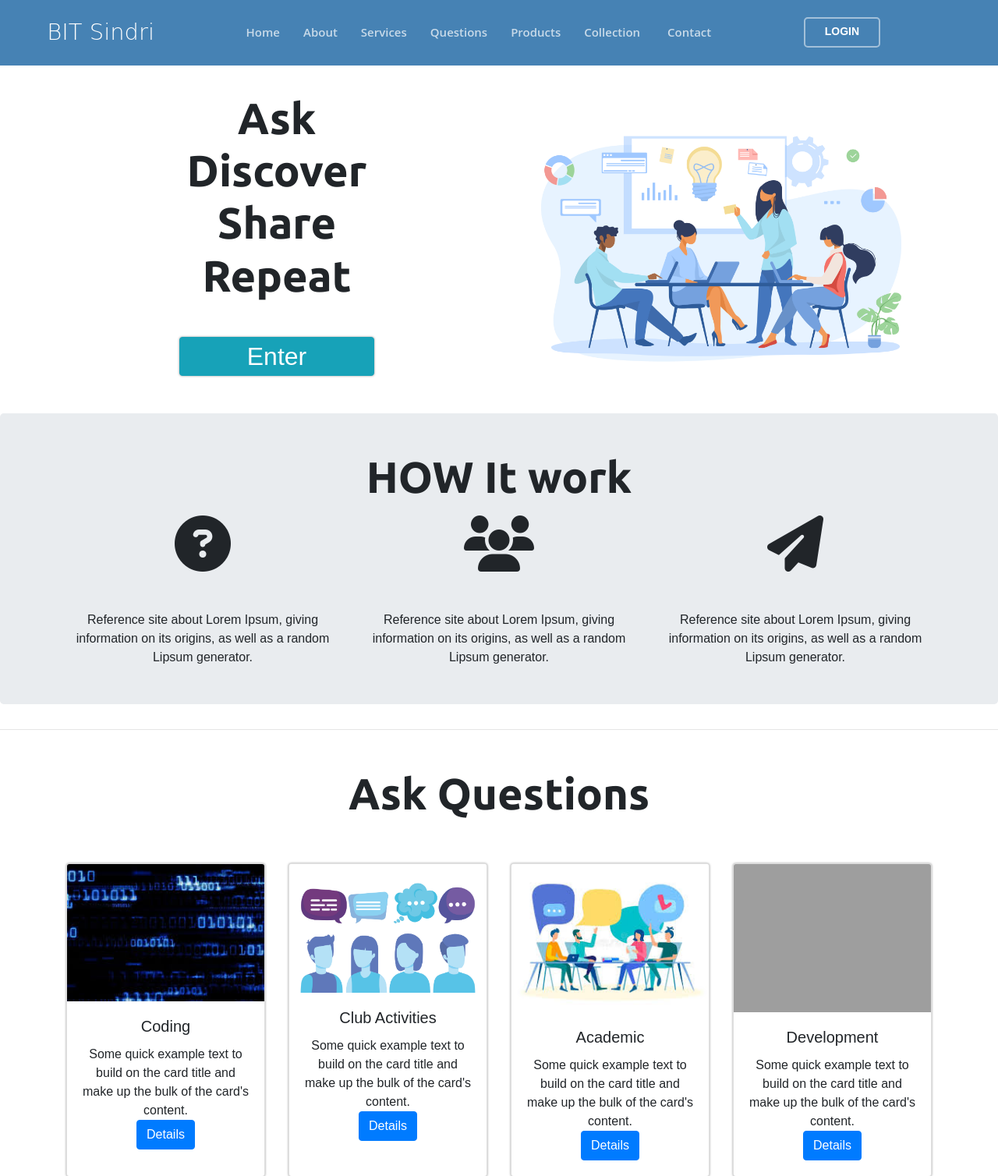
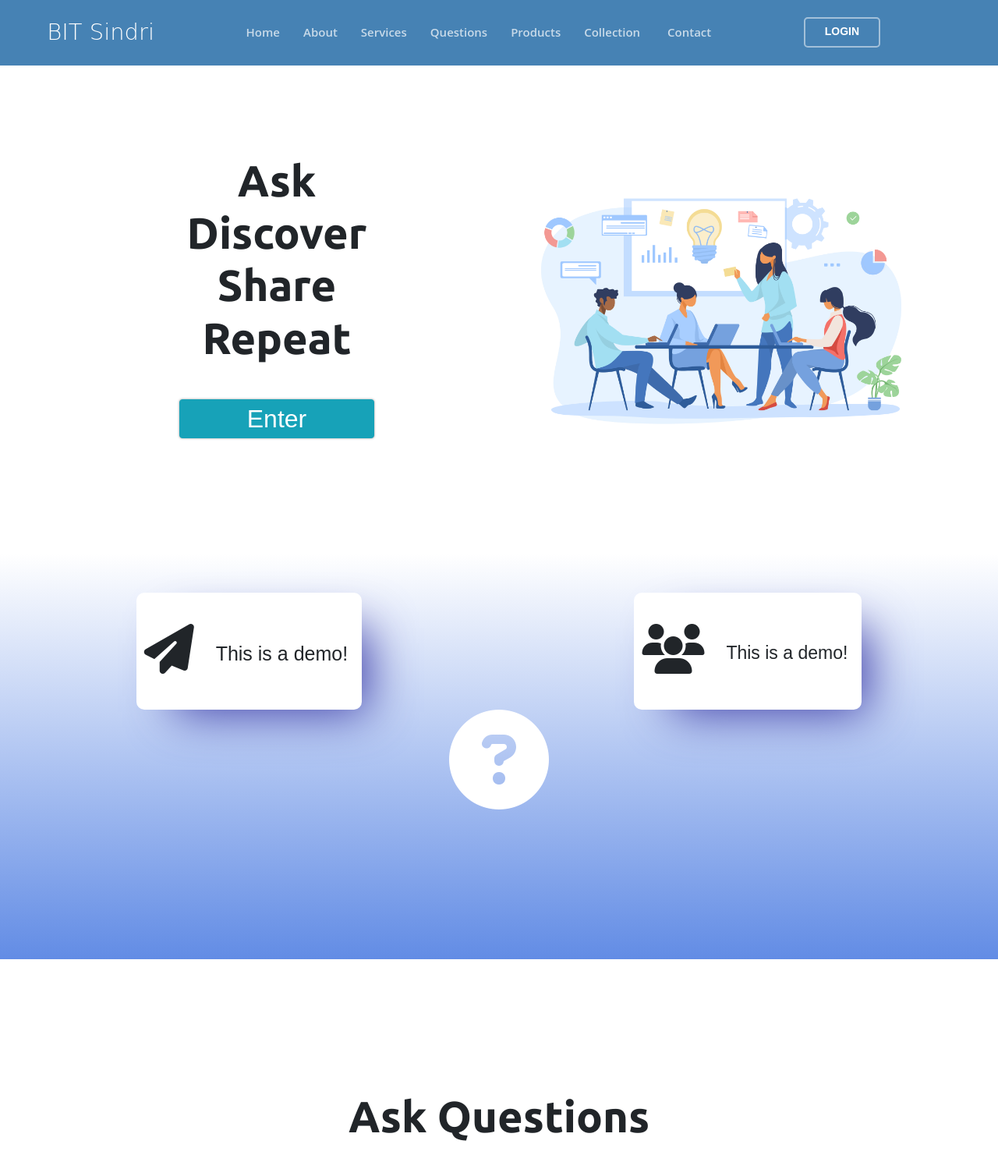
Before and after one commit to hnccbits/Discussion-forum, a Node server app: page / in a window 1280 px wide. Shown: the top 1508 px of the page at 78% size. Run offline with Node 20, Linux system fonts and the light colour scheme; some libraries are stand-ins or nearby versions; grey boxes are pictures that could not be loaded.

Commit message:
modified services

```diff
--- a/v1/package.json
+++ b/v1/package.json
@@ -11,8 +11,8 @@
     "method-override": "^3.0.0",
     "mongoose": "^5.9.7",
     "passport": "^0.4.1",
-    "passport-local-mongoose": "^6.0.1",
-    "passport-local": "^1.0.0"
+    "passport-local": "^1.0.0",
+    "passport-local-mongoose": "^6.0.1"
   },
   "devDependencies": {},
   "scripts": {
--- a/v1/views/css/style.css
+++ b/v1/views/css/style.css
@@ -24,6 +24,68 @@ body * {
     -webkit-transform: rotate(0deg) translate3d(0, 0, 0);
             transform: rotate(0deg) translate3d(1, 0, 0);
   }
+}
+#Services {
+  background: #628CE5;
+  background: -webkit-linear-gradient(bottom, #628CE5, #FFFFFF);
+  background: -moz-linear-gradient(bottom, #628CE5, #FFFFFF);
+  background: linear-gradient(to top, #628CE5, #FFFFFF);
+  height: 65vh;
+}
+
+.service {
+  display: flex;
+  justify-content: space-around;
+  margin-top: 100px;
+  padding-top: 50px;
+}
+
+.box1 {
+  background: white;
+  display: flex;
+  box-shadow:  28px 24px 61px -21px rgba(58,58,166,1);
+
+  max-width: 300px;
+  border-radius: 10px;
+  height: 150px;
+}
+.box1:hover {
+  transform: scale(1.1);
+  cursor: pointer;
+}
+.box2:hover {
+  transform: scale(1.1);
+  cursor: pointer;
+}
+.box1 i {
+  padding: 40px 10px;
+}
+.box1 p {
+  padding: 60px 18px;
+  font-size: 25px
+}
+.box2 {
+  background: white;
+  display: flex;
+    box-shadow:  28px 24px 61px -21px rgba(58,58,166,1);
+
+  max-width: 300px;
+  border-radius: 10px;
+  height: 150px;
+}
+.box2 i {
+  padding: 40px 10px;
+}
+.box2 p {
+  padding: 60px 18px;
+  font-size: 23px
+}
+.question {
+  text-align: center;
+}
+
+#question {
+  margin-top: 120px
 }
 
 #header {
--- a/v1/views/html/landing.ejs
+++ b/v1/views/html/landing.ejs
@@ -100,7 +100,7 @@
 <section id="about">
 
 
-<div class="container" style="margin-top: 70px;">
+<div class="container" style="margin-top: 150px;">
   <div class="row">
 
     <div class="col-md-6 col-sm-12 py-5 " style="text-align: center;">
@@ -120,30 +120,30 @@
 <!--how its work -->
 <section id="Services">
 
+<div class="service">
+  <div class="box1">
+    <i class="fa fa-paper-plane fa-4x"></i>
+    <p>This is a demo!</p>
 
-<div class="jumbotron" style="padding-top: 2rem!important;padding-bottom:3rem!important;">
-<div class="container">
+  </div>
 
-  <h1 class="display-4 text-center py-3">HOW It work</h1>
 
-  <div class="row">
-      <div class="col-md-4 text-center">
-     <div>   <i class="fa fa-question-circle"  id="work-icon"></i></div>
-<p>Reference site about Lorem Ipsum, giving information on its origins, as well as a random Lipsum generator.</p>
-    </div>
-    <div class="col-md-4 text-center">
-       <div>  <i class="fa fa-users" id="work-icon"></i></div>
-         <p>Reference site about Lorem Ipsum, giving information on its origins, as well as a random Lipsum generator.</p>
-    </div>
-    <div class="col-md-4 text-center" >
-             <div><i class="fa fa-paper-plane" id="work-icon"></i></div>
-             <p>Reference site about Lorem Ipsum, giving information on its origins, as well as a random Lipsum generator.</p>
-    </div>
-  </div>
+
+
+<div class="box2">
+  <i class="fa fa-users fa-4x"></i>
+  <p>This is a demo!</p>
 </div>
 </div>
+<div class="question">
+  <i style="color:white" class="fa fa-question-circle fa-8x"></i>
+</div>
+
+
+
 </section>
-<hr>
+
+
 <section id="question">
 
 
```
